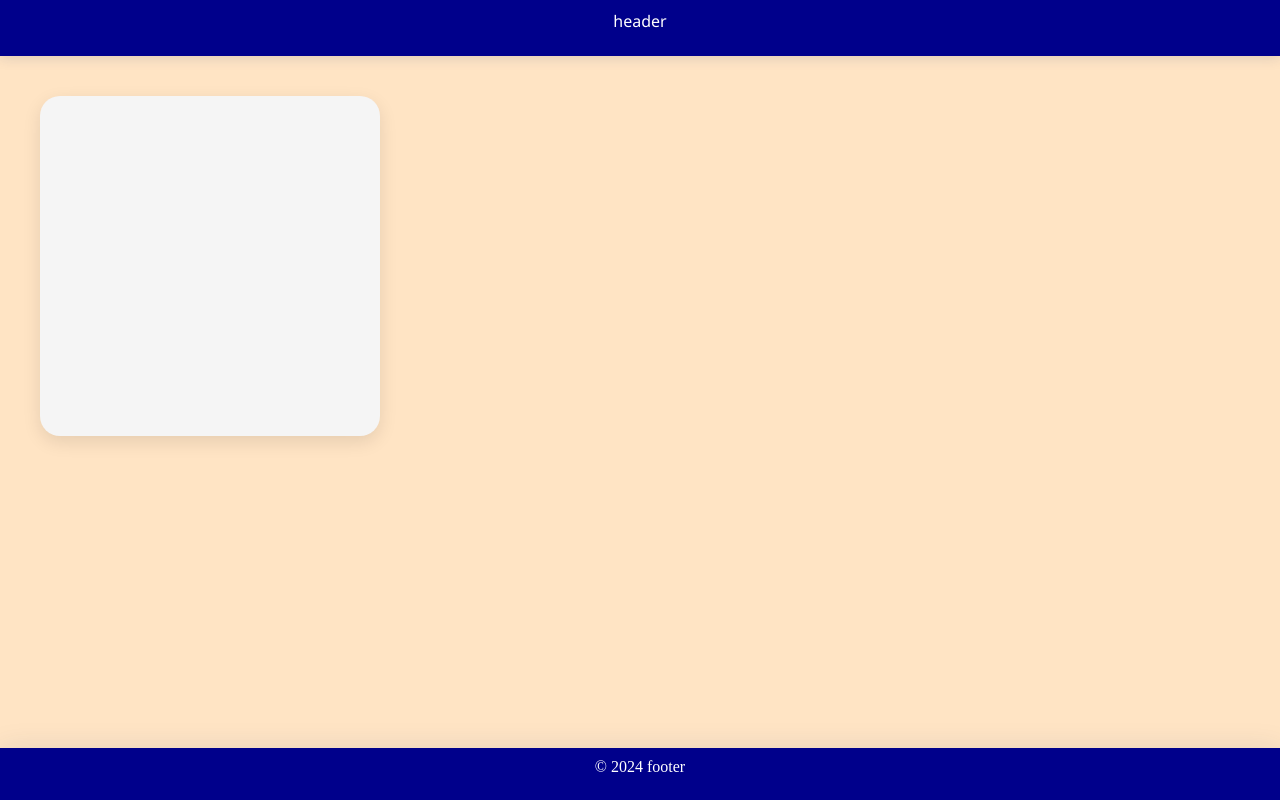
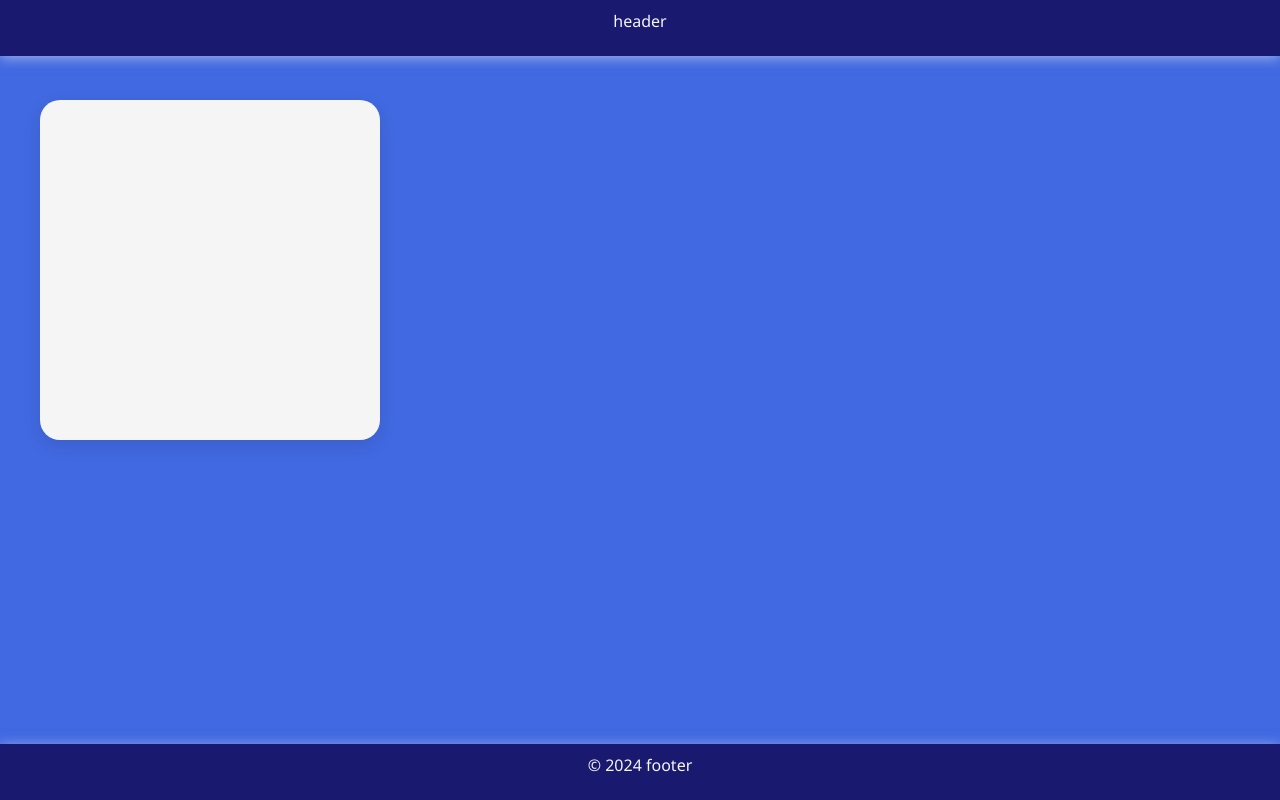
Before and after one commit to HussainALAradi5/books_builds_minds, a React (Vite) app in the folder client/: page / in a window 1280 px wide. Shown: the top 800 px of the page. Built offline with nearby package versions, Linux system fonts and the light colour scheme.

Commit message:
tweaks the layout and fix some minor issues at the design

```diff
--- a/client/src/styles/card.css
+++ b/client/src/styles/card.css
@@ -1,7 +1,6 @@
 .card {
   width: 300px;
   height: 300px;
-  /* background-color: cadetblue; */
   background-color: whitesmoke;
   border-radius: 20px;
   padding: 20px;
--- a/client/src/styles/footer.css
+++ b/client/src/styles/footer.css
@@ -5,7 +5,6 @@
   bottom: 0;
   width: 100%;
   margin-top: 2rem;
-  box-shadow: 0 5px 2rem rgba(30, 60, 114, 0.15);
-  background-color: darkblue;
-  color: white;
+  box-shadow: 0 2px 12px rgba(245, 245, 245, 0.515);
+  background-color: midnightblue;
 }
--- a/client/src/styles/header.css
+++ b/client/src/styles/header.css
@@ -1,10 +1,8 @@
 .header {
   text-align: center;
   padding: 10px 0 24px 0;
-  position: relative;
+  position: fixed;
   width: 100%;
-  background-color: darkblue;
-  color: #fff;
-  box-shadow: 0 2px 12px rgba(30, 60, 114, 0.15);
-  font-family: "Segoe UI", "Roboto", Arial, sans-serif;
+  box-shadow: 0 2px 12px rgba(245, 245, 245, 0.515);
+  background-color: midnightblue;
 }
--- a/client/src/styles/home.css
+++ b/client/src/styles/home.css
@@ -5,4 +5,5 @@
   padding: 40px;
   width: 100vw;
   height: 70vh;
+  padding-top: 100px;
 }
--- a/client/src/styles/index.css
+++ b/client/src/styles/index.css
@@ -4,5 +4,7 @@ body,
   margin: 0;
   padding: 0;
   width: 100%;
-  background-color: bisque;
+  background-color: royalblue;
+  color: whitesmoke;
+  font-family: "Segoe UI", "Roboto", Arial, sans-serif;
 }
```
